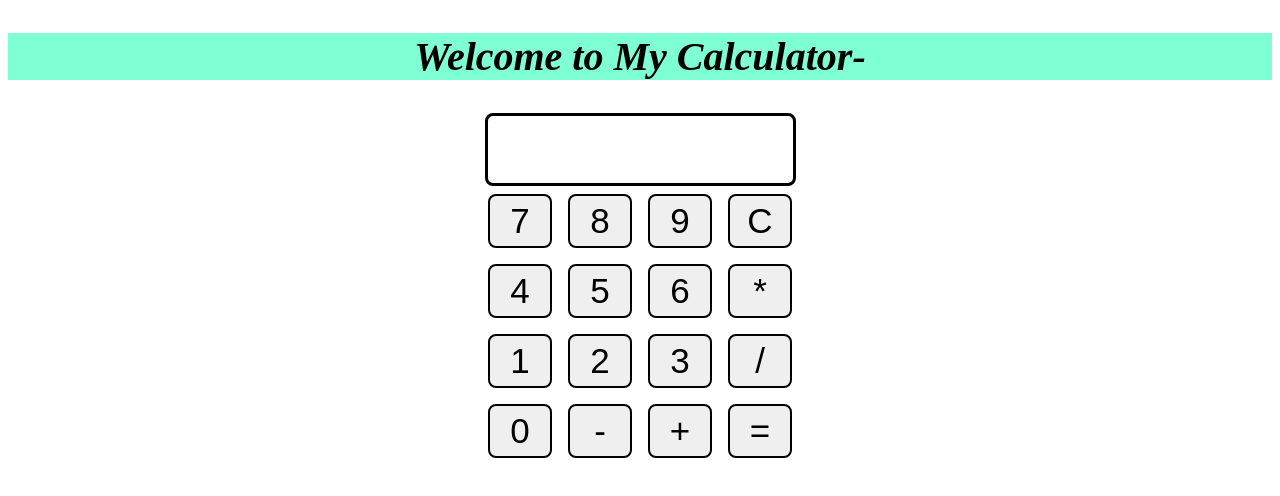
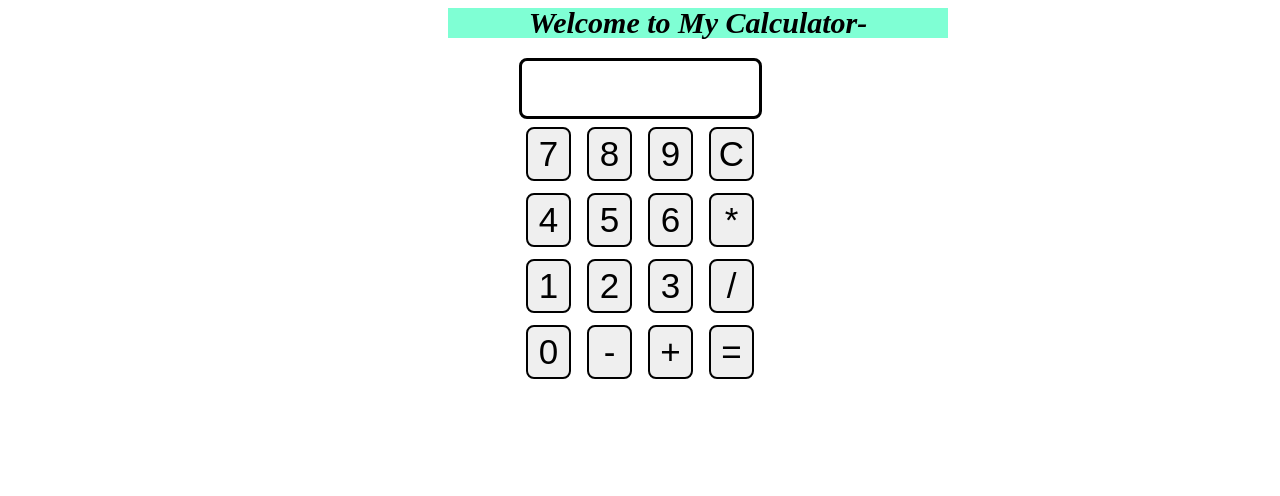
Before and after one commit to parshuramRathod/CollegeMgnt, a plain HTML site: page simple calculator.html in a window 1280 px wide. Drawn offline with Linux system fonts and the light colour scheme.

Commit message:
modified
modified

```diff
--- a/simple calculator.html
+++ b/simple calculator.html
@@ -7,7 +7,8 @@
 </head>
 
 <body>
-    <h2>Welcome to My Calculator- </h2>
+       <div class="heading">Welcome to My Calculator- </div>
+
        <div class="MainContainer">
               <div>
                      <input id="inputsize" type="text">
--- a/styleCalculator.css
+++ b/styleCalculator.css
@@ -1,9 +1,14 @@
-h2 {
+.heading {
     background-color: aquamarine;
     font-style: italic;
-    text-align: center;
-    font-size: 40px;
-
+    font-size: 30px;
+    display: flex;
+    justify-content: center;
+    height: 30px;
+    width: 500px;
+    margin-left: 55vh;
+    font-weight: bold;
+    align-items: center;
 }
 
 .MainContainer {
@@ -11,22 +16,24 @@ h2 {
     flex-direction: column;
     align-items: center;
     font-weight: bold;
+    flex-wrap: wrap;
+    padding-top: 20px;
+}
 
+#inputsize {
+    padding: 20px 30px;
+    border-radius: 8px;
+    border: solid black;
 }
- #inputsize {
-   padding: 2vw 5vw;
-   border-radius: 8px;
-    border: solid black;
 
-}
 .row {
     margin: 8px;
-
+    height: 50px;
 }
 
 button {
-    appearance: initial;
-    width: 5vw;
+
+    width: 45px;
     margin: 0 6px;
     font-size: 35px;
     border-radius: 8px;
```
Lines whose indentation alone changed are shown as unchanged.
